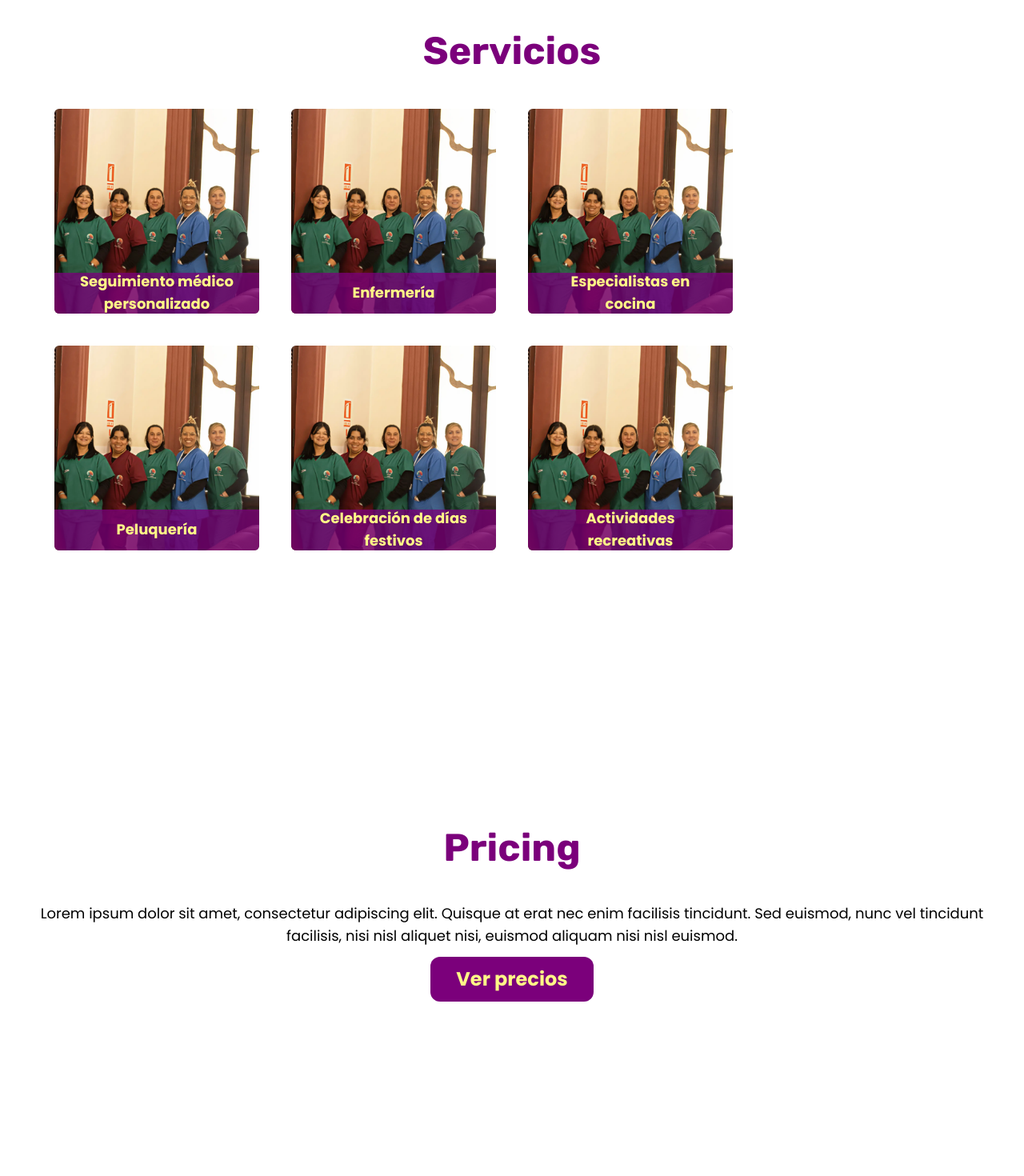
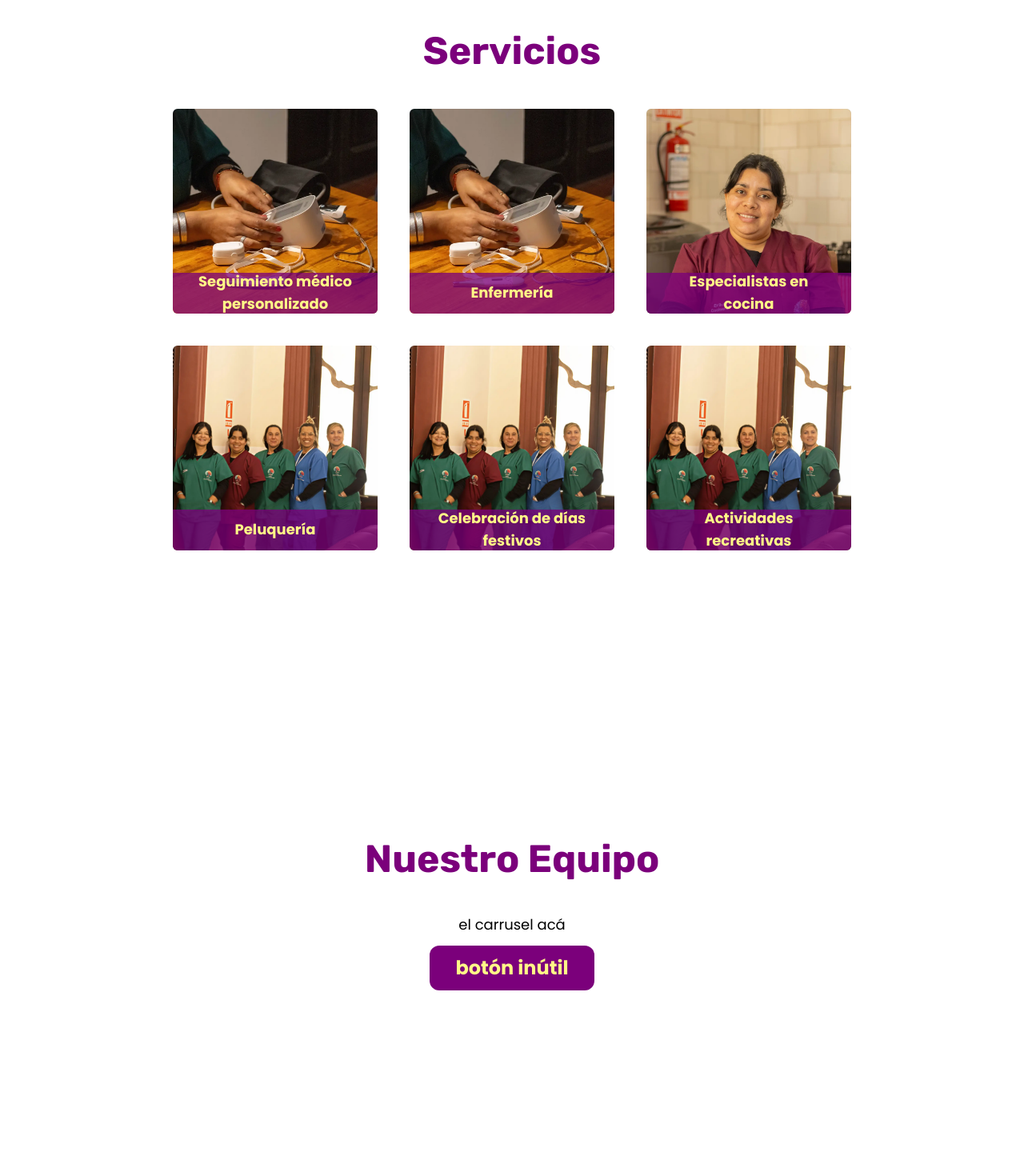
Before and after one commit to sofowest/luzyvida-landing, a React (Vite) app: page / in a window 1280 px wide. Shown: the part 1600-3070 px from the top of the page at 80% size. Built offline with nearby package versions, Linux system fonts and the light colour scheme.

Commit message:
col fixes to grid items

```diff
--- a/index.html
+++ b/index.html
@@ -4,7 +4,7 @@
     <meta charset="UTF-8" />
     <link rel="icon" type="image/png" href="/imgs/favicon.png" />
     <meta name="viewport" content="width=device-width, initial-scale=1.0" />
-    <title>Luz Y Vida - Cuidado del Adulto Mayor</title>
+    <title>Luz Y Vida - Cuidado para el Adulto Mayor</title>
     <link rel="preload" href="/fonts/Poppins-Light.woff2" as="font" crossorigin>
     <link rel="preload" href="/fonts/Poppins-Regular.woff2" as="font" crossorigin>
     <link rel="preload" href="/fonts/Poppins-SemiBold.woff2" as="font" crossorigin>
--- a/src/pages/HomePage.jsx
+++ b/src/pages/HomePage.jsx
@@ -14,7 +14,7 @@ function HomePage() {
 
   return (
     <>
-      <article id="article-1-home-page" className="h-dvh lg:flex lg:pt-[10vh]">
+      <article id="article-homepage" className="h-dvh lg:flex lg:pt-[10vh]">
         <div className="flex flex-col h-[50vh] lg:h-full lg:w-[50vw] lg:justify-center lg:items-center lg:px-5">
           <section className='h-[40vh] items-center justify-center text-balance pt-30 px-5 text-[var(--primary-color)] mb-8 relative lg:w-full lg:h-[50vh] lg:flex-col lg:pt-0 lg:px-0 lg:mb-0'>
               <p className="py-[1vh] text-lg lg:text-2xl lg:pb-3">Más que un residencial</p>
@@ -41,48 +41,48 @@ function HomePage() {
         </section>
       </article>
 
-      <article className="h-dvh flex items-center justify-center">
+      <article id="article-instalations" className="h-dvh flex items-center justify-center">
           <section className="flex flex-col items-center justify-center w-full h-full">
             <h2 className="text-5xl font-bold font-(family-name:--font-rubik) text-[var(--primary-color)] h-[10dvh]">Instalaciones</h2>
             <Carousel images={carouselImages} />
           </section>
       </article>
 
-      <article className="flex items-center justify-center bg-[--secondary-color]">
+      <article id="article-services" className="flex items-center justify-center bg-[--secondary-color] lg:items-center">
         <section className='flex flex-col items-center justify-center w-full h-full py-10'>
           <h2 className="text-5xl font-bold font-(family-name:--font-rubik) text-[var(--primary-color)] h-[10dvh]">Servicios</h2>
-          <div class="grid grid-cols-1 gap-5 m-4 grid-rows-10 md:grid-cols-4 md:grid-rows-6 md:gap-10">
-            <div class="w-[80vw] h-[40vh] col-start-1 row-start-1 row-span-2 md:w-[20vw] md:h-[20vw] md:col-start-1 md:row-start-1 md:col-span-1 md:row-span-3 bg-gray-300 rounded-md relative">
-              <img src="/imgs/vento-img-inicio-1.webp" alt="Empleadas de Luz Y Vida posando para una foto en conjunto" className="w-full h-full object-cover rounded-md"/>
+          <div className="grid grid-cols-1 gap-5 m-4 grid-rows-10 md:grid-cols-3 md:grid-rows-6 md:gap-10">
+            <div className="w-[80vw] h-[40vh] col-start-1 row-start-1 row-span-2 md:w-[20vw] md:h-[20vw] md:col-start-1 md:row-start-1 md:col-span-1 md:row-span-3 bg-gray-300 rounded-md relative">
+              <img src="/imgs/services-2.webp" alt="Empleadas de Luz Y Vida posando para una foto en conjunto" className="w-full h-full object-cover rounded-md"/>
               <section className="absolute bottom-0 h-[20%] bg-[#7b007bc0] bg-opacity-70 w-full text-center text-[var(--secondary-color)] rounded-b-md flex items-center justify-center">
                 <h3 className="text-lg font-bold w-50">Seguimiento médico personalizado</h3>
               </section>
             </div>
-            <div class="w-[80vw] h-[40vh] col-start-1 row-start-3 row-span-2 md:w-[20vw] md:h-[20vw] md:col-start-2 md:row-start-1 md:col-span-1 md:row-span-3 bg-gray-300 rounded-md relative">
-              <img src="/imgs/vento-img-inicio-1.webp" alt="Empleadas de Luz Y Vida posando para una foto en conjunto" className="w-full h-full object-cover rounded-md"/>
+            <div className="w-[80vw] h-[40vh] col-start-1 row-start-3 row-span-2 md:w-[20vw] md:h-[20vw] md:col-start-2 md:row-start-1 md:col-span-1 md:row-span-3 bg-gray-300 rounded-md relative">
+              <img src="/imgs/services-2.webp" alt="Empleadas de Luz Y Vida posando para una foto en conjunto" className="w-full h-full object-cover rounded-md"/>
               <section className="absolute bottom-0 h-[20%] bg-[#7b007bc0] bg-opacity-70 w-full text-center text-[var(--secondary-color)] rounded-b-md flex items-center justify-center">
                 <h3 className="text-lg font-bold w-50">Enfermería</h3>
               </section>
             </div>
-            <div class="w-[80vw] h-[40vh] col-start-1 row-start-5 row-span-2 md:w-[20vw] md:h-[20vw] md:col-start-3 md:row-start-1 md:col-span-1 md:row-span-3 bg-gray-300 rounded-md relative">
-              <img src="/imgs/vento-img-inicio-1.webp" alt="Empleadas de Luz Y Vida posando para una foto en conjunto" className="w-full h-full object-cover rounded-md"/>
+            <div className="w-[80vw] h-[40vh] col-start-1 row-start-5 row-span-2 md:w-[20vw] md:h-[20vw] md:col-start-3 md:row-start-1 md:col-span-1 md:row-span-3 bg-gray-300 rounded-md relative">
+              <img src="/imgs/services-3.webp" alt="Empleadas de Luz Y Vida posando para una foto en conjunto" className="w-full h-full object-cover rounded-md"/>
               <section className="absolute bottom-0 h-[20%] bg-[#7b007bc0] bg-opacity-70 w-full text-center text-[var(--secondary-color)] rounded-b-md flex items-center justify-center">
                 <h3 className="text-lg font-bold w-50">Especialistas en cocina</h3>
               </section>
             </div>
-            <div class="w-[80vw] h-[40vh] col-start-1 row-start-7 row-span-2 md:w-[20vw] md:h-[20vw] md:col-start-1 md:row-start-4 md:col-span-1 md:row-span-3 bg-gray-300 rounded-md relative">
+            <div className="w-[80vw] h-[40vh] col-start-1 row-start-7 row-span-2 md:w-[20vw] md:h-[20vw] md:col-start-1 md:row-start-4 md:col-span-1 md:row-span-3 bg-gray-300 rounded-md relative">
               <img src="/imgs/vento-img-inicio-1.webp" alt="Empleadas de Luz Y Vida posando para una foto en conjunto" className="w-full h-full object-cover rounded-md"/>
               <section className="absolute bottom-0 h-[20%] bg-[#7b007bc0] bg-opacity-70 w-full text-center text-[var(--secondary-color)] rounded-b-md flex items-center justify-center">
                 <h3 className="text-lg font-bold w-50">Peluquería</h3>
               </section>
             </div>
-            <div class="w-[80vw] h-[40vh] col-start-1 row-start-9 row-span-2 md:w-[20vw] md:h-[20vw] md:col-start-2 md:row-start-4 md:col-span-1 md:row-span-3 bg-gray-300 rounded-md relative">
+            <div className="w-[80vw] h-[40vh] col-start-1 row-start-9 row-span-2 md:w-[20vw] md:h-[20vw] md:col-start-2 md:row-start-4 md:col-span-1 md:row-span-3 bg-gray-300 rounded-md relative">
               <img src="/imgs/vento-img-inicio-1.webp" alt="Empleadas de Luz Y Vida posando para una foto en conjunto" className="w-full h-full object-cover rounded-md"/>
               <section className="absolute bottom-0 h-[20%] bg-[#7b007bc0] bg-opacity-70 w-full text-center text-[var(--secondary-color)] rounded-b-md flex items-center justify-center">
                 <h3 className="text-lg font-bold w-50">Celebración de días festivos</h3>
               </section>
             </div>
-            <div class="w-[80vw] h-[40vh] col-start-1 row-start-11 row-span-2 md:w-[20vw] md:h-[20vw] md:col-start-3 md:row-start-4 md:col-span-1 md:row-span-3 bg-gray-300 rounded-md relative">
+            <div className="w-[80vw] h-[40vh] col-start-1 row-start-11 row-span-2 md:w-[20vw] md:h-[20vw] md:col-start-3 md:row-start-4 md:col-span-1 md:row-span-3 bg-gray-300 rounded-md relative">
               <img src="/imgs/vento-img-inicio-1.webp" alt="Empleadas de Luz Y Vida posando para una foto en conjunto" className="w-full h-full object-cover rounded-md"/>
               <section className="absolute bottom-0 h-[20%] bg-[#7b007bc0] bg-opacity-70 w-full text-center text-[var(--secondary-color)] rounded-b-md flex items-center justify-center">
                 <h3 className="text-lg font-bold w-50">Actividades recreativas</h3>
@@ -91,13 +91,26 @@ function HomePage() {
           </div>
         </section>
       </article>
-      <article className="h-dvh flex items-center justify-center">
+
+      <article id="article-team" className="h-dvh flex items-center justify-center">
+          <section className="flex flex-col items-center justify-center w-full h-full">
+            <h2 className="text-5xl font-bold font-(family-name:--font-rubik) text-[var(--primary-color)] h-[10dvh]">Nuestro Equipo</h2>
+            <article>
+              <p className="text-lg text-center px-5 py-3">el carrusel acá</p>
+              <div className="flex flex-col items-center justify-center">
+                <button className="bg-[var(--primary-color)] px-8 py-3 rounded-xl text-[var(--secondary-color)] font-bold text-2xl hover:scale-110 hover:bg-[#810081] transition-all">botón inútil</button>
+              </div>
+            </article>
+          </section>
+      </article>
+
+      <article id="article-pricing" className="h-dvh flex items-center justify-center">
           <section className="flex flex-col items-center justify-center w-full h-full">
             <h2 className="text-5xl font-bold font-(family-name:--font-rubik) text-[var(--primary-color)] h-[10dvh]">Pricing</h2>
             <article>
               <p className="text-lg text-center px-5 py-3">Lorem ipsum dolor sit amet, consectetur adipiscing elit. Quisque at erat nec enim facilisis tincidunt. Sed euismod, nunc vel tincidunt facilisis, nisi nisl aliquet nisi, euismod aliquam nisi nisl euismod.</p>
               <div className="flex flex-col items-center justify-center">
-                <button className="bg-[var(--primary-color)] px-8 py-3 rounded-xl text-[var(--secondary-color)] font-bold text-2xl hover:scale-110 hover:bg-[#810081] transition-all">Ver precios</button>
+                <button className="bg-[var(--primary-color)] px-8 py-3 rounded-xl text-[var(--secondary-color)] font-bold text-2xl hover:scale-110 hover:bg-[#810081] transition-all">otro botón inútil</button>
               </div>
             </article>
           </section>
```
Also changed, not shown: public/imgs/services-2.webp (added), public/imgs/services-3.webp (added).
